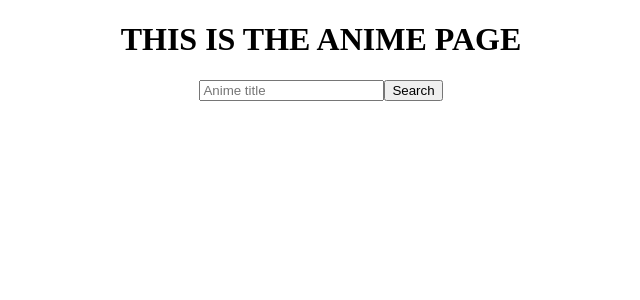
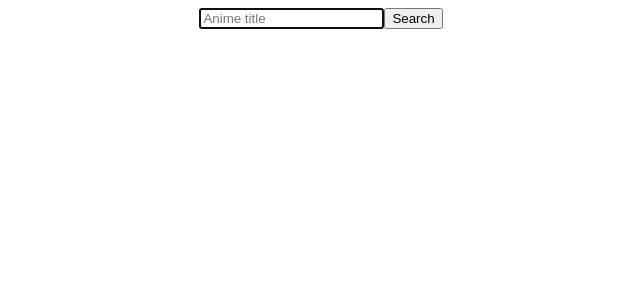
Before and after one commit to moostofa/fullstack-archives, a React (Create React App) app in the folder frontend/: page /#/anime in a window 1280 px wide. Shown: the top 300 px of the page, without its empty margins (319-959 px from the left). Built offline with nearby package versions, Linux system fonts and the light colour scheme.

Commit message:
created & integrated search form component

```diff
--- /dev/null
+++ b/frontend/src/components/SearchForm.jsx
@@ -0,0 +1,14 @@
+import React from 'react'
+
+const SearchForm = (props) => {
+    return (
+        <div>
+            <form>
+                <input autoFocus name='q' type="text" placeholder={props.placeholder} />
+                <input type="submit" value="Search" />
+            </form>
+        </div>
+    )
+}
+
+export default SearchForm
--- a/frontend/src/routes/Categories.jsx
+++ b/frontend/src/routes/Categories.jsx
@@ -1,23 +1,22 @@
 import React, { useState, useEffect } from 'react'
 import { useParams } from "react-router-dom"
-import Anime from './Anime'
-import Books from './Books'
-import Manga from './Manga'
+import SearchForm from '../components/SearchForm'
 
 const CategoryOptions = {
-    "books": <Books />,
-    "anime": <Anime />,
-    "manga": <Manga />
+    "books": "Book title",
+    "anime": "Anime title",
+    "manga": "Manga title"
 }
 
 const Categories = () => {
     const [state, setstate] = useState("")
     const category = useParams().category
 
+    // check if the url param is valid - if so, render a search form for that component (component can be book, anime, or manga)
     useEffect(() => {
         setstate(
-            Object.keys(CategoryOptions).includes(category) ? CategoryOptions[category]
-            : <h1>The param {category} is invalid.</h1>
+            Object.keys(CategoryOptions).includes(category) ? <SearchForm placeholder={CategoryOptions[category]} />
+            : <h1>A "{category}" item cannot be searched.</h1>
         )
     }, [category])
 
```
